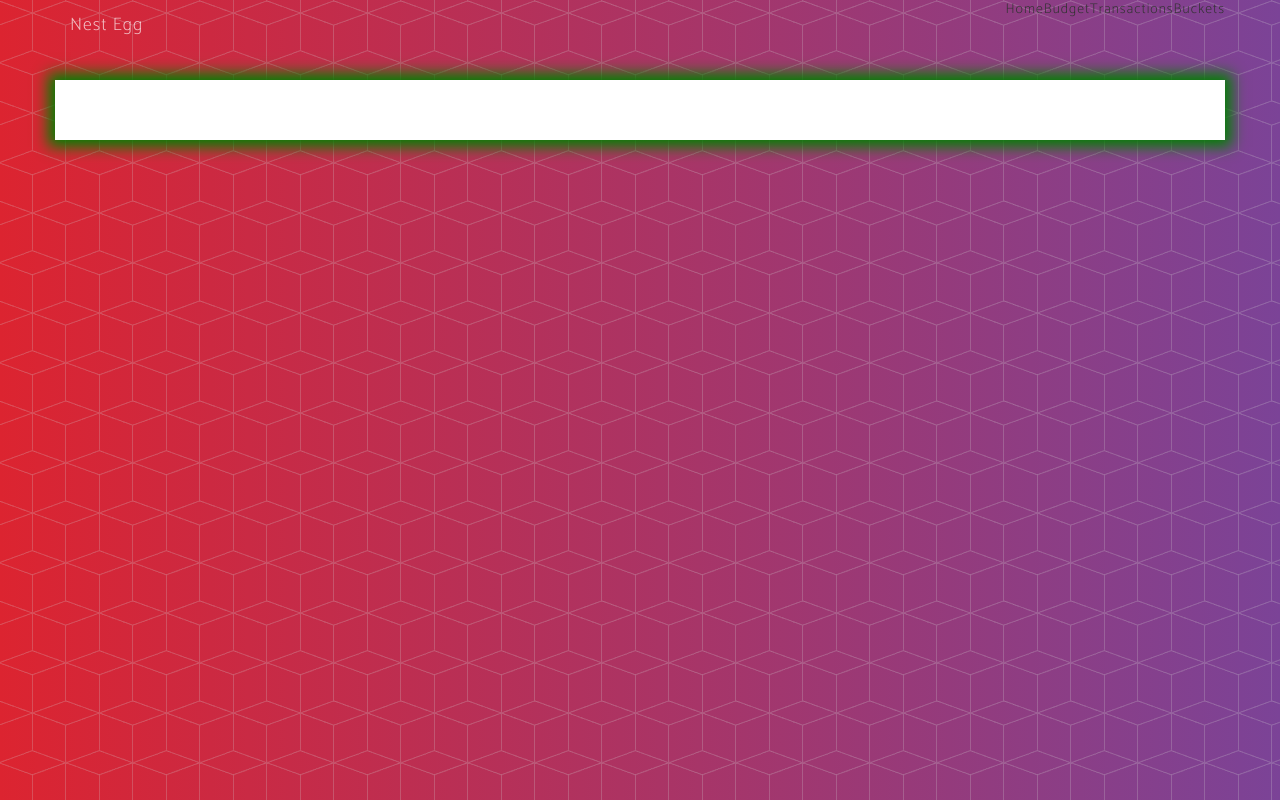
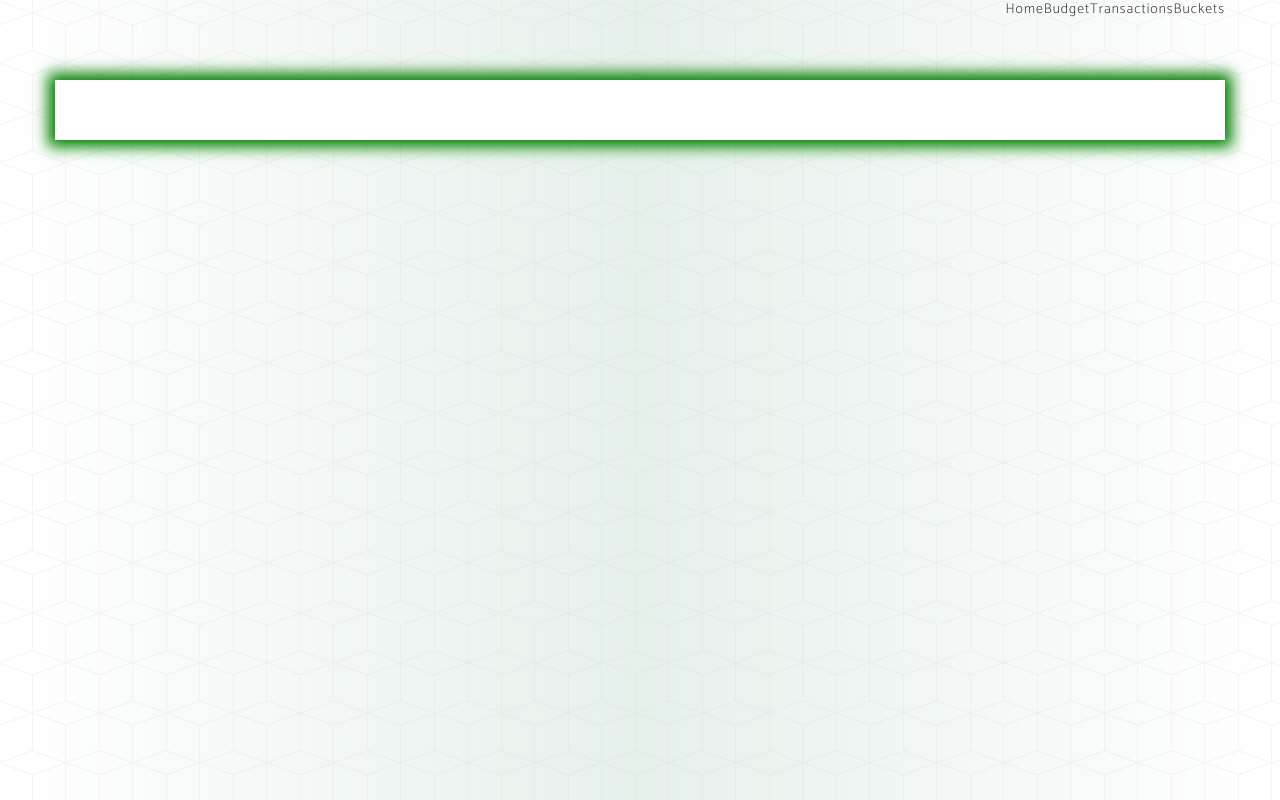
Before and after one commit to BenDoan/NestEgg, a Flask app: page / in a window 1280 px wide. Run offline with Flask 2, Linux system fonts and the light colour scheme; some libraries are stand-ins or nearby versions; some web fonts are replaced.

Commit message:
css location

```diff
--- a/nestegg/static/css/new-age.css
+++ b/nestegg/static/css/new-age.css
@@ -153,9 +153,9 @@ header {
   overflow-y: hidden;
   background: url("../img/bg-pattern.png"), #7b4397;
   /* fallback for old browsers */
-  background: url("../img/bg-pattern.png"), -webkit-linear-gradient(to left, #7b4397, #dc2430);
+  background: url("../img/bg-pattern.png"), -webkit-linear-gradient(to left, #fff, #e6f0eb, #fff);
   /* Chrome 10-25, Safari 5.1-6 */
-  background: url("../img/bg-pattern.png"), linear-gradient(to left, #7b4397, #dc2430);
+  background: url("../img/bg-pattern.png"), linear-gradient(to left, #fff, #e6f0eb, #fff);
   /* W3C, IE 10+/ Edge, Firefox 16+, Chrome 26+, Opera 12+, Safari 7+ */
   color: white;
 }
--- a/nestegg/templates/index.html
+++ b/nestegg/templates/index.html
@@ -25,7 +25,7 @@
         <link rel="stylesheet" href="static/css/add.css">
 
         <!-- Theme CSS -->
-        <link href="static/css/new-age.min.css" rel="stylesheet">
+        <link href="static/css/new-age.css" rel="stylesheet">
 
     </head>
 
```
Also changed, not shown: nestegg/js/src/Budget.vue (+12 -1 lines).
